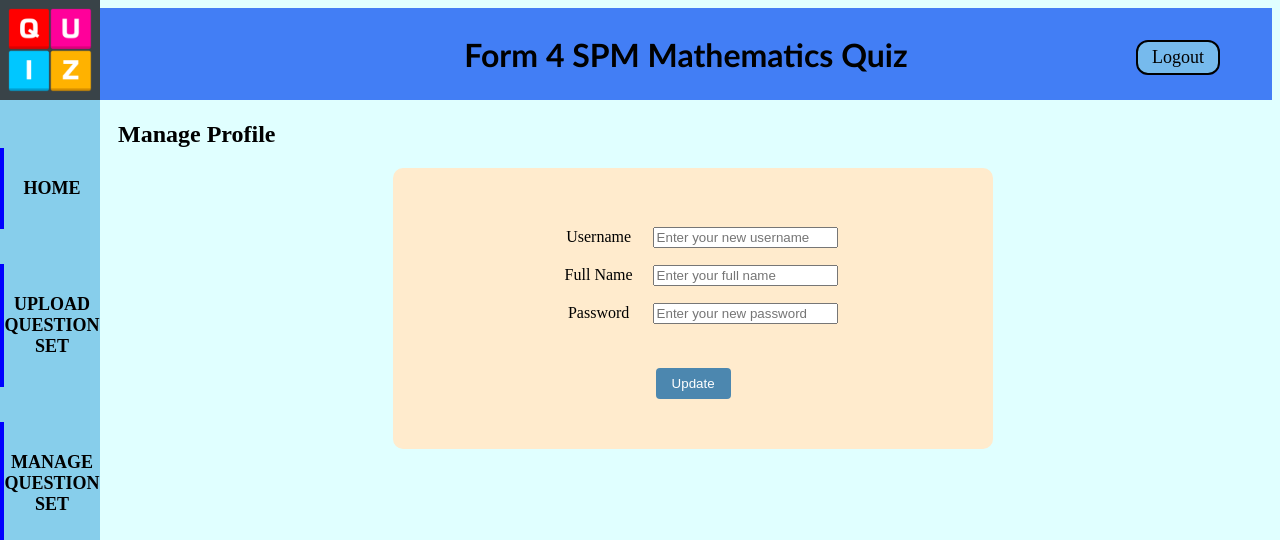
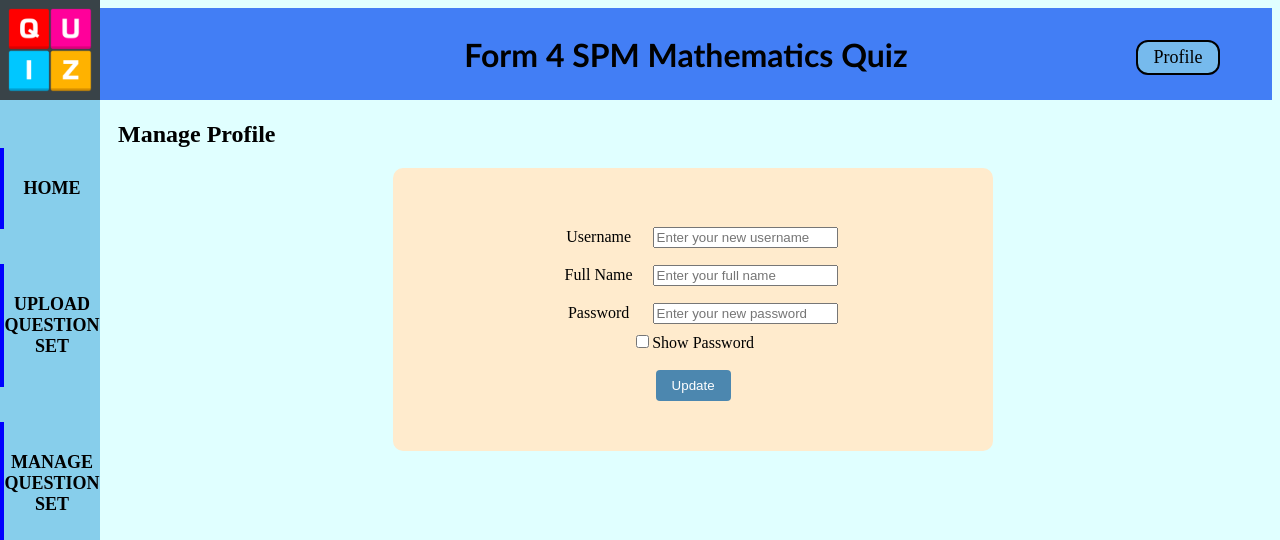
Before and after one commit to Xavernus2nd/wdt, a PHP site: page /manageProfileTeacher.php in a window 1280 px wide. Shown: the top 540 px of the page. Run offline with PHP 8.4, Linux system fonts and the light colour scheme; the visitor is signed in with stand-in values (Sample User, id 1); data that the repository does not hold is empty.

Commit message:
added show password

```diff
--- a/manageProfileTeacher.php
+++ b/manageProfileTeacher.php
@@ -11,9 +11,7 @@
 <header>
         <div id="logo"></div>
         <h1>Form 4 SPM Mathematics Quiz</h1>
-        <div class="loginTop">
-    <a href=logout.php id="logout">Logout</a>
-</div>
+        <?php include 'profileBT.php';?>
 </header>
 
 <nav>
@@ -66,6 +64,18 @@ if(isset($_POST['update_profile'])) {
 
  }
 ?>
+
+<script>
+   function showPassword() {
+       var inputPassword = document.getElementById('passwordInput');
+       if (inputPassword.type === "password") {
+           inputPassword.type = "text";
+       } else {
+           inputPassword.type = "password";
+       }
+   }
+</script>
+
 <div id="manageProfile">
     <div class="content">
     <center>
@@ -84,8 +94,10 @@ if(isset($_POST['update_profile'])) {
 
             <div>
                 <label>Password</label>
-                <input type="password" class="input" minlength="6" maxlength="8" name="TeacherPassword" placeholder="Enter your new password" required value="<?php echo $info['TeacherPassword'] ?>">
+                <input type="password" class="input" id=passwordInput minlength="6" maxlength="8" name="TeacherPassword" placeholder="Enter your new password" required value="<?php echo $info['TeacherPassword'] ?>">
             </div>
+
+                <input type="checkbox" onclick="showPassword()">Show Password
 
             <br>
             <br>
```
